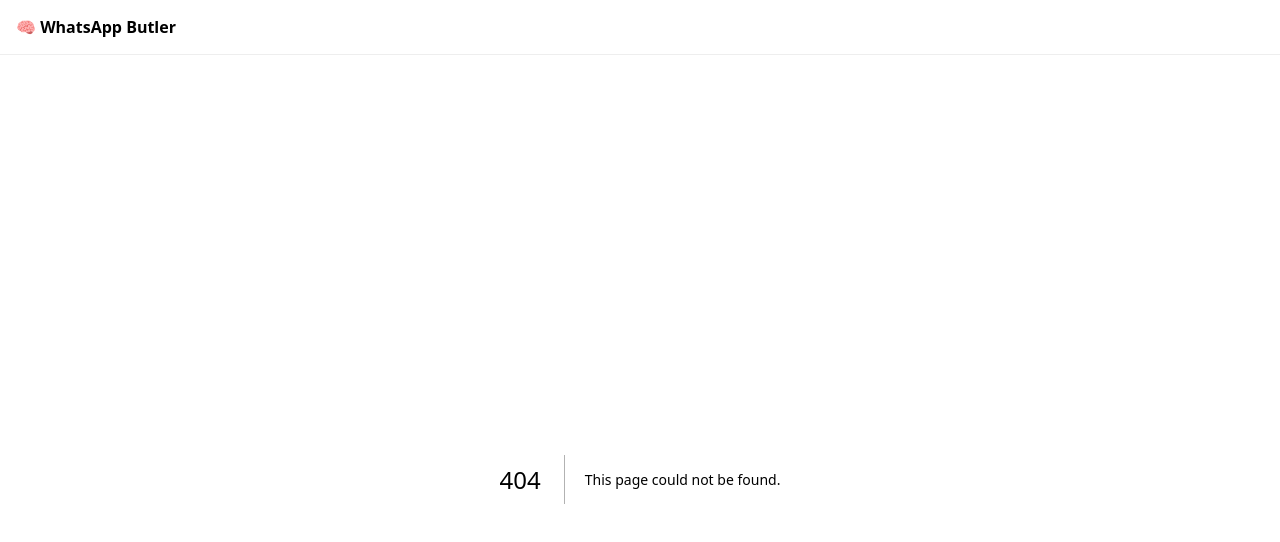
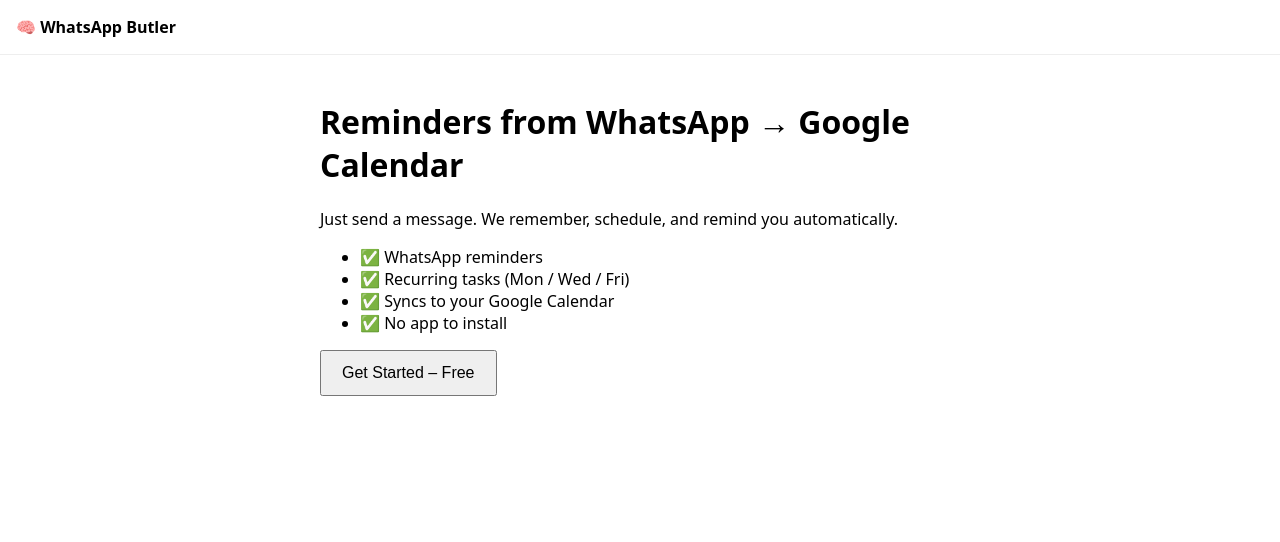
Before and after one commit to DestinyJazz/wa_butler, a Next.js app: page /dashboard in a window 1280 px wide. Before the commit this address had no page. Shown: the top 542 px of the page. Built offline with nearby package versions, Linux system fonts and the light colour scheme.

Commit message:
Add files via upload

```diff
--- /dev/null
+++ b/app/dashboard/page.tsx
@@ -0,0 +1,21 @@
+export default function HomePage() {
+  return (
+    <div style={{ maxWidth: 640, margin: '0 auto' }}>
+      <h1>Reminders from WhatsApp → Google Calendar</h1>
+      <p>
+        Just send a message. We remember, schedule, and remind you automatically.
+      </p>
+      <ul>
+        <li>✅ WhatsApp reminders</li>
+        <li>✅ Recurring tasks (Mon / Wed / Fri)</li>
+        <li>✅ Syncs to your Google Calendar</li>
+        <li>✅ No app to install</li>
+      </ul>
+      <a href="/signup">
+        <button style={{ padding: '12px 20px', fontSize: 16 }}>
+          Get Started – Free
+        </button>
+      </a>
+    </div>
+  )
+}
```
